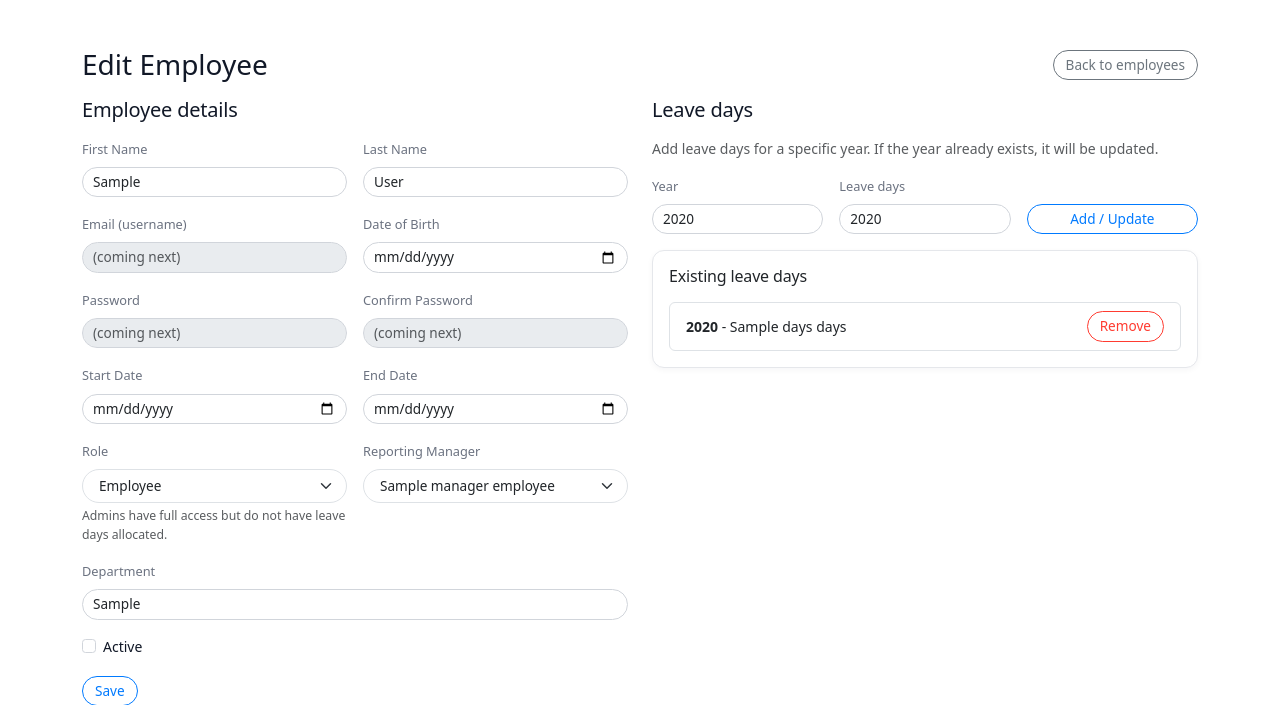
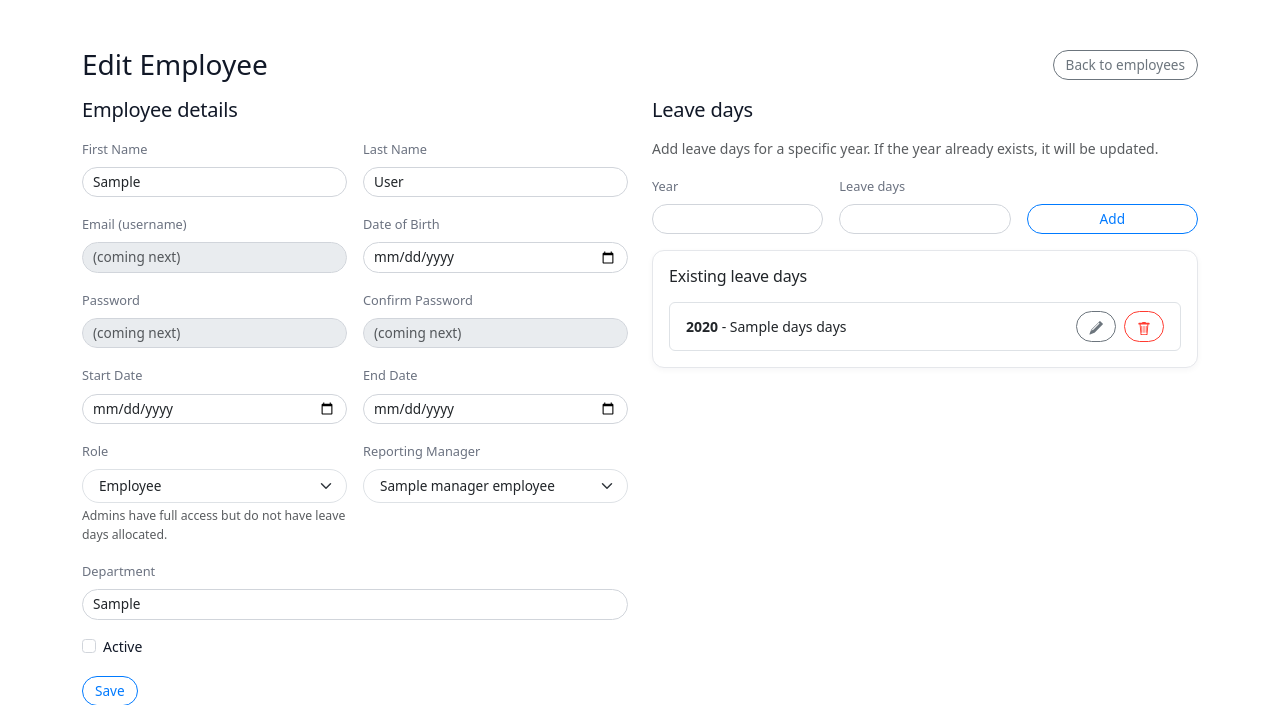
Before and after one commit to schaak722/leave-tracker, a Python web app: template templates/edit_employee.html in a window 1280 px wide. Shown: the part 49-754 px from the top of the page. Run offline with Jinja, Linux system fonts and the light colour scheme; the template is opened without the code that fills it: most values are stand-ins (such as "Sample title", 1, 10 or a date in 2020).

Commit message:
Update edit_employee.html

```diff
--- a/templates/edit_employee.html
+++ b/templates/edit_employee.html
@@ -204,6 +204,7 @@
 
         <form method="post" class="mb-3">
         <input type="hidden" name="form_action" value="add_entitlement">
+        <input type="hidden" name="is_edit_mode" value="{% if is_edit_mode %}1{% else %}0{% endif %}">
 
         <div class="row g-3">
           <div class="col-md-4">
@@ -213,9 +214,10 @@
               id="entitlement_year"
               name="entitlement_year"
               class="form-control"
-                value="{{ current_year }}"
+              value="{{ entitlement_year_value }}"
               min="2000"
               max="2100"
+              {% if is_edit_mode %}readonly{% endif %}
               required
             >
           </div>
@@ -228,17 +230,27 @@
               id="entitlement_days"
               name="entitlement_days"
               class="form-control"
-                value="{{ current_year_ent_days }}"
+              value="{{ entitlement_days_value }}"
               required
             >
           </div>
 
           <div class="col-md-4 d-flex align-items-end">
-              <button type="submit" class="btn btn-primary w-100">
-                Add / Update
-              </button>
+            {% if is_edit_mode %}
+              <button type="submit" class="btn btn-primary w-100">Save</button>
+            {% else %}
+              <button type="submit" class="btn btn-primary w-100">Add</button>
+            {% endif %}
           </div>
         </div>
+
+        {% if is_edit_mode %}
+          <div class="mt-2">
+            <a href="{{ url_for('edit_employee', employee_id=employee.id) }}" class="btn btn-link p-0">
+              Cancel edit
+            </a>
+          </div>
+        {% endif %}
       </form>
 
         <div class="card">
@@ -253,11 +265,31 @@
                       <strong>{{ ent.year }}</strong> - {{ ent.days }} days
                     </div>
 
+                    <div class="d-flex gap-2">
+
+                    <!-- Edit (pencil) -->
+                    <a
+                      href="{{ url_for('edit_employee', employee_id=employee.id, edit_year=ent.year) }}"
+                      class="btn btn-outline-secondary btn-sm"
+                      title="Edit"
+                      aria-label="Edit"
+                    >
+                      <svg xmlns="http://www.w3.org/2000/svg" width="14" height="14" fill="currentColor" viewBox="0 0 16 16">
+                        <path d="M12.146.146a.5.5 0 0 1 .708 0l3 3a.5.5 0 0 1 0 .708l-9.5 9.5a.5.5 0 0 1-.168.11l-5 2a.5.5 0 0 1-.65-.65l2-5a.5.5 0 0 1 .11-.168l9.5-9.5zM11.207 2L3 10.207V11h.793L12 2.793 11.207 2z"/>
+                        <path d="M2.5 13.5l3.5-1.4L3.9 10 2.5 13.5z"/>
+                      </svg>
+                    </a>
+
+                    <!-- Delete (bin) -->
                     <form method="post" action="{{ url_for('delete_entitlement', employee_id=employee.id, year=ent.year) }}" class="mb-0">
-                      <button type="submit" class="btn btn-outline-danger btn-sm">
-                        Remove
+                      <button type="submit" class="btn btn-outline-danger btn-sm" title="Delete" aria-label="Delete">
+                        <svg xmlns="http://www.w3.org/2000/svg" width="14" height="14" fill="currentColor" viewBox="0 0 16 16">
+                          <path d="M5.5 5.5A.5.5 0 0 1 6 6v7a.5.5 0 0 1-1 0V6a.5.5 0 0 1 .5-.5zm2.5 0A.5.5 0 0 1 8.5 6v7a.5.5 0 0 1-1 0V6a.5.5 0 0 1 .5-.5zm3 .5a.5.5 0 0 0-1 0v7a.5.5 0 0 0 1 0V6z"/>
+                          <path d="M14.5 3a1 1 0 0 1-1 1H13l-1 11a2 2 0 0 1-2 2H6a2 2 0 0 1-2-2L3 4h-.5a1 1 0 0 1 0-2H5.5l1-1h3l1 1h3a1 1 0 0 1 1 1zM4.118 4 5 14.5A1 1 0 0 0 6 15h4a1 1 0 0 0 1-.5L11.882 4H4.118z"/>
+                        </svg>
                       </button>
                     </form>
+                  </div>
                   </li>
                 {% endfor %}
               </ul>
```
Lines whose indentation alone changed are shown as unchanged.
